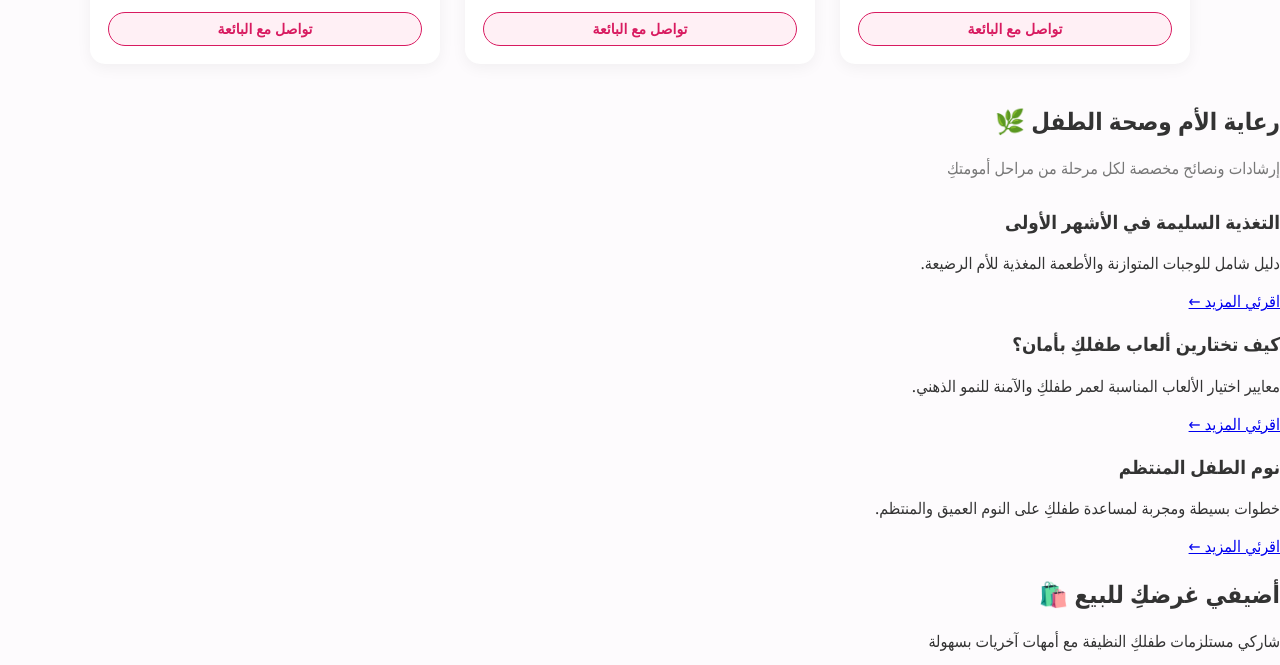
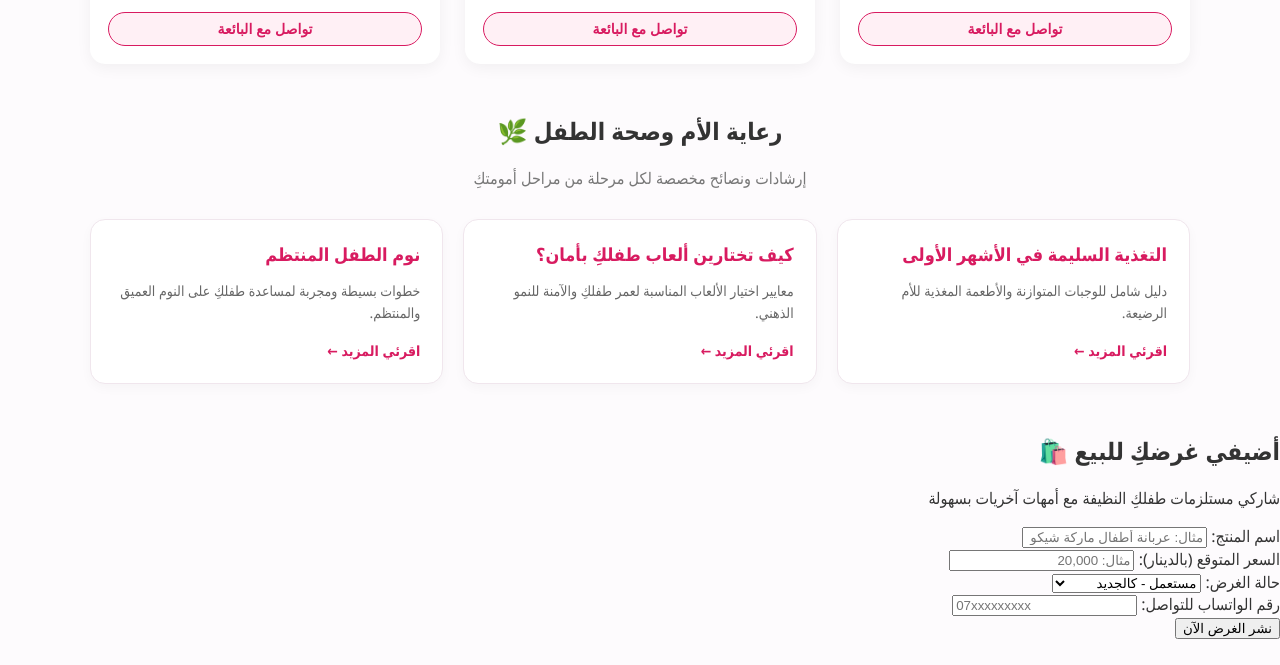
Before and after one commit to reimanahmed/mother-baby-platform, a plain HTML site: page home.html in a window 1280 px wide. Shown: the part 836-1501 px from the top of the page. Drawn offline with Linux system fonts and the light colour scheme.

Commit message:
Add styles for articles section and card layout
Added styles for articles section, grid layout, and article cards.

```diff
--- a/style.css
+++ b/style.css
@@ -248,3 +248,56 @@ body {
     font-size: 12px;
     margin-top: 15px;
 }
+/* قسم مقالات النصائح */
+.articles-section {
+    max-width: 1100px;
+    margin: 50px auto;
+    padding: 0 20px;
+    text-align: center;
+}
+
+.articles-grid {
+    display: grid;
+    grid-template-columns: repeat(auto-fit, minmax(280px, 1fr));
+    gap: 20px;
+    margin-top: 30px;
+}
+
+.article-card {
+    background-color: #ffffff;
+    border: 1px solid #f0e6ed;
+    border-radius: 15px;
+    padding: 22px;
+    text-align: right;
+    box-shadow: 0 4px 12px rgba(0, 0, 0, 0.03);
+    transition: transform 0.3s;
+}
+
+.article-card:hover {
+    transform: translateY(-4px);
+}
+
+.article-card h3 {
+    color: #d81b60;
+    font-size: 18px;
+    margin-top: 0;
+    margin-bottom: 10px;
+}
+
+.article-card p {
+    color: #666666;
+    font-size: 14px;
+    line-height: 1.6;
+    margin-bottom: 15px;
+}
+
+.read-more {
+    color: #d81b60;
+    text-decoration: none;
+    font-weight: bold;
+    font-size: 14px;
+}
+
+.read-more:hover {
+    text-decoration: underline;
+}
```
